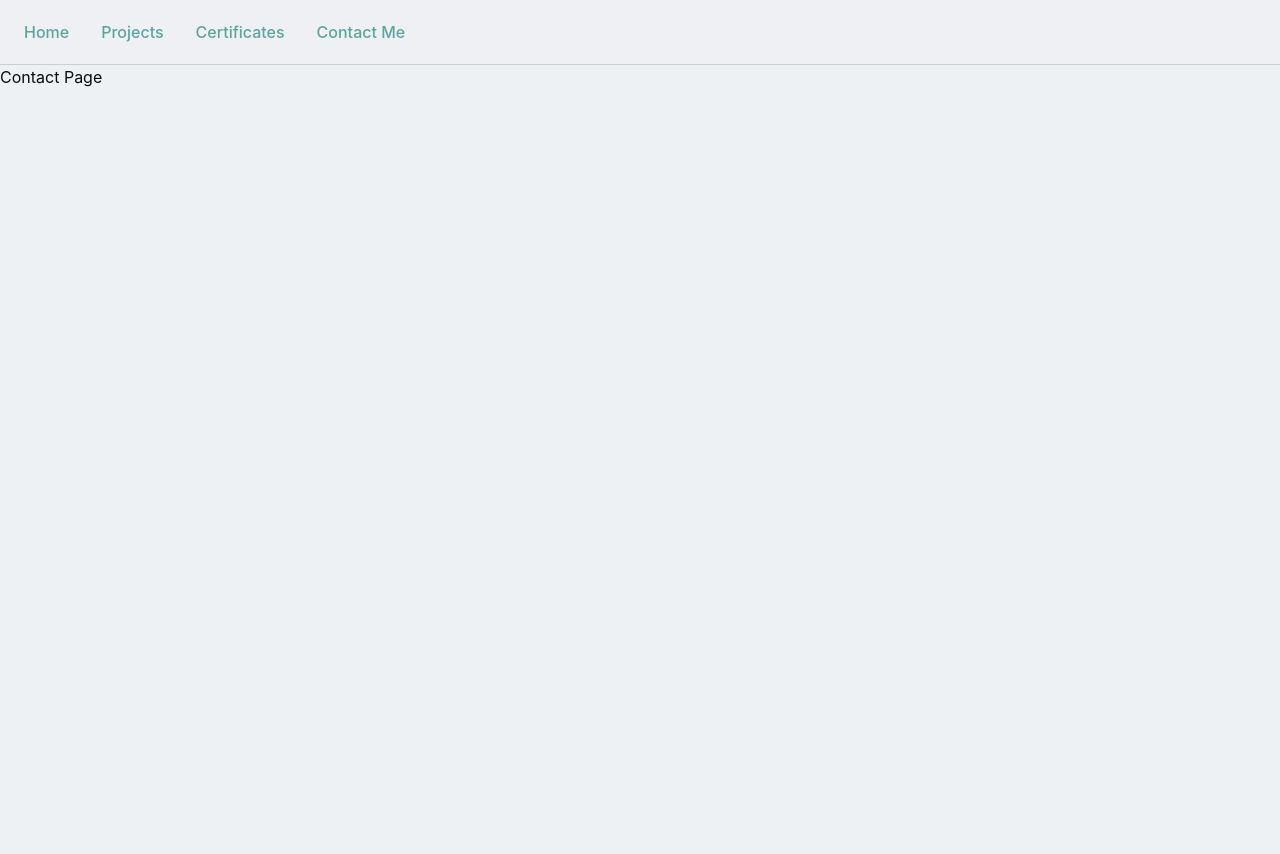
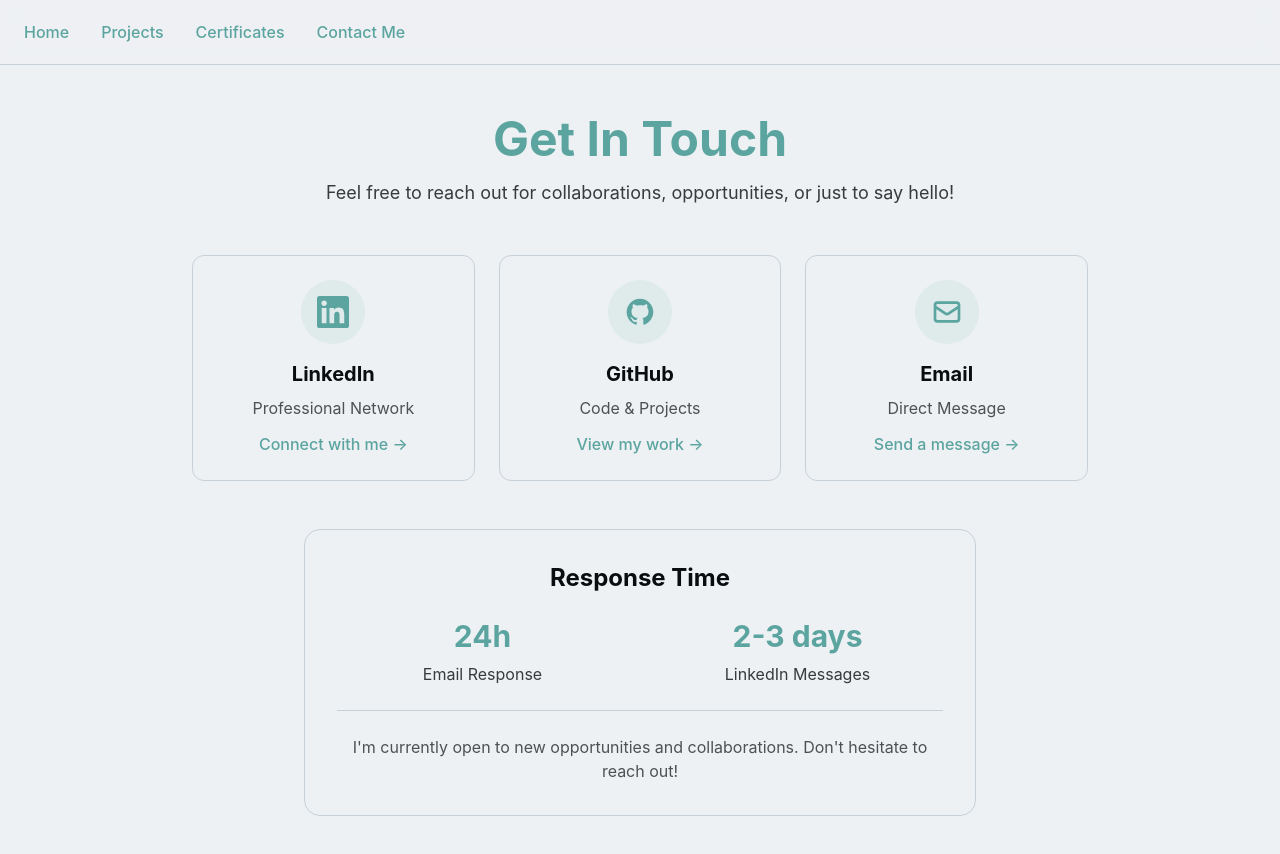
Before and after one commit to Raidiniom/portfolio, a Next.js app: page /contact in a window 1280 px wide. Shown: the top 854 px of the page. Before the commit the page ends 800 px from the top, so only its background shows below. Built offline with nearby package versions, Linux system fonts and the light colour scheme.

Commit message:
All done just need to create a linkdin and work email accounts

```diff
--- a/app/contact/page.tsx
+++ b/app/contact/page.tsx
@@ -3,10 +3,98 @@
 export default function Contact() {
 
     return (
-        <>
-            <div className="">
-                <h2>Contact Page</h2>
+        <div className="min-h-screen px-4 py-12 flex items-center justify-center">
+            <div className="w-full max-w-4xl">
+                {/* Page Header */}
+                <div className="text-center mb-12">
+                    <h1 className="text-4xl md:text-5xl font-bold text-noel-teal mb-4">
+                        Get In Touch
+                    </h1>
+                    <p className="text-foreground/80 text-lg max-w-2xl mx-auto">
+                        Feel free to reach out for collaborations, opportunities, or just to say hello!
+                    </p>
+                </div>
+
+                {/* Contact Cards Grid */}
+                <div className="grid grid-cols-1 md:grid-cols-3 gap-6 mb-12">
+                    {/* LinkedIn Card */}
+                    <a
+                        href="https://linkedin.com/in/yourusername"
+                        target="_blank"
+                        rel="noopener noreferrer"
+                        className="group bg-noel-silver border border-border rounded-xl p-6 text-center hover:border-noel-teal hover:shadow-lg transition-all duration-300"
+                    >
+                        <div className="w-16 h-16 mx-auto mb-4 rounded-full bg-noel-teal/10 group-hover:bg-noel-teal/20 flex items-center justify-center transition-colors">
+                            <svg className="w-8 h-8 text-noel-teal" fill="currentColor" viewBox="0 0 24 24">
+                                <path d="M20.447 20.452h-3.554v-5.569c0-1.328-.027-3.037-1.852-3.037-1.853 0-2.136 1.445-2.136 2.939v5.667H9.351V9h3.414v1.561h.046c.477-.9 1.637-1.85 3.37-1.85 3.601 0 4.267 2.37 4.267 5.455v6.286zM5.337 7.433c-1.144 0-2.063-.926-2.063-2.065 0-1.138.92-2.063 2.063-2.063 1.14 0 2.064.925 2.064 2.063 0 1.139-.925 2.065-2.064 2.065zm1.782 13.019H3.555V9h3.564v11.452zM22.225 0H1.771C.792 0 0 .774 0 1.729v20.542C0 23.227.792 24 1.771 24h20.451C23.2 24 24 23.227 24 22.271V1.729C24 .774 23.2 0 22.222 0h.003z"/>
+                            </svg>
+                        </div>
+                        <h3 className="text-xl font-bold text-foreground mb-2">LinkedIn</h3>
+                        <p className="text-foreground/70 mb-3">Professional Network</p>
+                        <div className="text-noel-teal font-medium group-hover:text-noel-teal-bright transition-colors">
+                            Connect with me →
+                        </div>
+                    </a>
+
+                    {/* GitHub Card */}
+                    <a
+                        href="https://github.com/Raidiniom"
+                        target="_blank"
+                        rel="noopener noreferrer"
+                        className="group bg-noel-silver border border-border rounded-xl p-6 text-center hover:border-noel-teal hover:shadow-lg transition-all duration-300"
+                    >
+                        <div className="w-16 h-16 mx-auto mb-4 rounded-full bg-noel-teal/10 group-hover:bg-noel-teal/20 flex items-center justify-center transition-colors">
+                            <svg className="w-8 h-8 text-noel-teal" fill="currentColor" viewBox="0 0 24 24">
+                                <path fillRule="evenodd" d="M12 2C6.477 2 2 6.484 2 12.017c0 4.425 2.865 8.18 6.839 9.504.5.092.682-.217.682-.483 0-.237-.008-.868-.013-1.703-2.782.605-3.369-1.343-3.369-1.343-.454-1.158-1.11-1.466-1.11-1.466-.908-.62.069-.608.069-.608 1.003.07 1.531 1.032 1.531 1.032.892 1.53 2.341 1.088 2.91.832.092-.647.35-1.088.636-1.338-2.22-.253-4.555-1.113-4.555-4.951 0-1.093.39-1.988 1.029-2.688-.103-.253-.446-1.272.098-2.65 0 0 .84-.27 2.75 1.026A9.564 9.564 0 0112 6.844c.85.004 1.705.115 2.504.337 1.909-1.296 2.747-1.027 2.747-1.027.546 1.379.202 2.398.1 2.651.64.7 1.028 1.595 1.028 2.688 0 3.848-2.339 4.695-4.566 4.943.359.309.678.92.678 1.855 0 1.338-.012 2.419-.012 2.747 0 .268.18.58.688.482A10.019 10.019 0 0022 12.017C22 6.484 17.522 2 12 2z" clipRule="evenodd" />
+                            </svg>
+                        </div>
+                        <h3 className="text-xl font-bold text-foreground mb-2">GitHub</h3>
+                        <p className="text-foreground/70 mb-3">Code & Projects</p>
+                        <div className="text-noel-teal font-medium group-hover:text-noel-teal-bright transition-colors">
+                            View my work →
+                        </div>
+                    </a>
+
+                    {/* Email Card */}
+                    <a
+                        href="mailto:your.email@example.com"
+                        target="_blank"
+                        rel="noopener noreferrer"
+                        className="group bg-noel-silver border border-border rounded-xl p-6 text-center hover:border-noel-teal hover:shadow-lg transition-all duration-300"
+                    >
+                        <div className="w-16 h-16 mx-auto mb-4 rounded-full bg-noel-teal/10 group-hover:bg-noel-teal/20 flex items-center justify-center transition-colors">
+                            <svg className="w-8 h-8 text-noel-teal" fill="none" stroke="currentColor" viewBox="0 0 24 24">
+                                <path strokeLinecap="round" strokeLinejoin="round" strokeWidth={2} d="M3 8l7.89 5.26a2 2 0 002.22 0L21 8M5 19h14a2 2 0 002-2V7a2 2 0 00-2-2H5a2 2 0 00-2 2v10a2 2 0 002 2z" />
+                            </svg>
+                        </div>
+                        <h3 className="text-xl font-bold text-foreground mb-2">Email</h3>
+                        <p className="text-foreground/70 mb-3">Direct Message</p>
+                        <div className="text-noel-teal font-medium group-hover:text-noel-teal-bright transition-colors">
+                            Send a message →
+                        </div>
+                    </a>
+                </div>
+
+                {/* Additional Info Section */}
+                <div className="bg-noel-silver border border-border rounded-2xl p-8 max-w-2xl mx-auto">
+                    <h2 className="text-2xl font-bold text-foreground mb-6 text-center">Response Time</h2>
+                    <div className="grid grid-cols-1 md:grid-cols-2 gap-6">
+                        <div className="text-center">
+                            <div className="text-3xl font-bold text-noel-teal mb-2">24h</div>
+                            <div className="text-foreground/80">Email Response</div>
+                        </div>
+                        <div className="text-center">
+                            <div className="text-3xl font-bold text-noel-teal mb-2">2-3 days</div>
+                            <div className="text-foreground/80">LinkedIn Messages</div>
+                        </div>
+                    </div>
+                    <div className="mt-6 pt-6 border-t border-border text-center">
+                        <p className="text-foreground/70">
+                            I'm currently open to new opportunities and collaborations. Don't hesitate to reach out!
+                        </p>
+                    </div>
+                </div>
             </div>
-        </>
+        </div>
     )
 }
--- a/app/projects/data/data.ts
+++ b/app/projects/data/data.ts
@@ -1,38 +1,20 @@
 export const project_details = [
     {
-        title: "Test 1",
-        description: "This is test 1 description",
-        screenshot: "./certificate_img/placeholder_cert.jpg",
-        link: "",
+        title: "AgriKita",
+        description: "Online Marketplace for Farmers",
+        screenshot: "./project_img/AgriKIta_placeholder.png",
+        link: "https://github.com/Gnashal/AgriKita",
     },
     {
-        title: "Test 2",
-        description: "This is test 2 description",
-        screenshot: "./certificate_img/placeholder_cert.jpg",
-        link: "",
+        title: "Read_Mangakas",
+        description: "Manga, Manwha, and Manhua reading website",
+        screenshot: "./project_img/Read_Mangakas.png",
+        link: "https://github.com/Raidiniom/Read_MangaKas",
     },
     {
-        title: "Test 3",
-        description: "This is test 3 description",
-        screenshot: "./certificate_img/placeholder_cert.jpg",
-        link: "",
+        title: "GameWikia",
+        description: "Game Wiki on an App!",
+        screenshot: "./project_img/placeholder_cert.jpg",
+        link: "https://github.com/Raidiniom/GameWikia",
     },
-    {
-        title: "Test 4",
-        description: "This is test 4 description",
-        screenshot: "./certificate_img/placeholder_cert.jpg",
-        link: "",
-    },
-    {
-        title: "Test 5",
-        description: "This is test 5 description",
-        screenshot: "./certificate_img/placeholder_cert.jpg",
-        link: "",
-    },
-    {
-        title: "Test 6",
-        description: "This is test 6 description",
-        screenshot: "./certificate_img/placeholder_cert.jpg",
-        link: "",
-    }
 ]
```
Also changed, not shown: public/project_img/AgriKIta_placeholder.png (added), public/project_img/Read_Mangakas.png (added).
